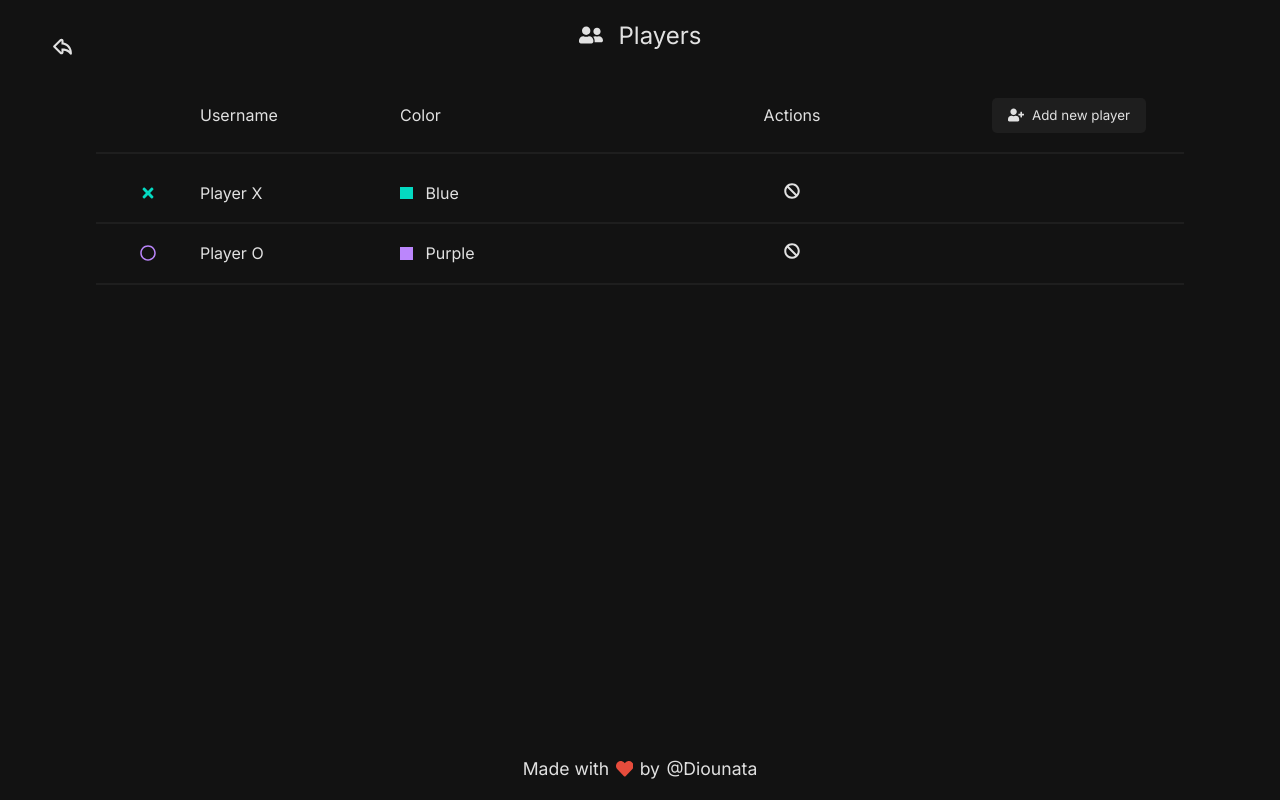
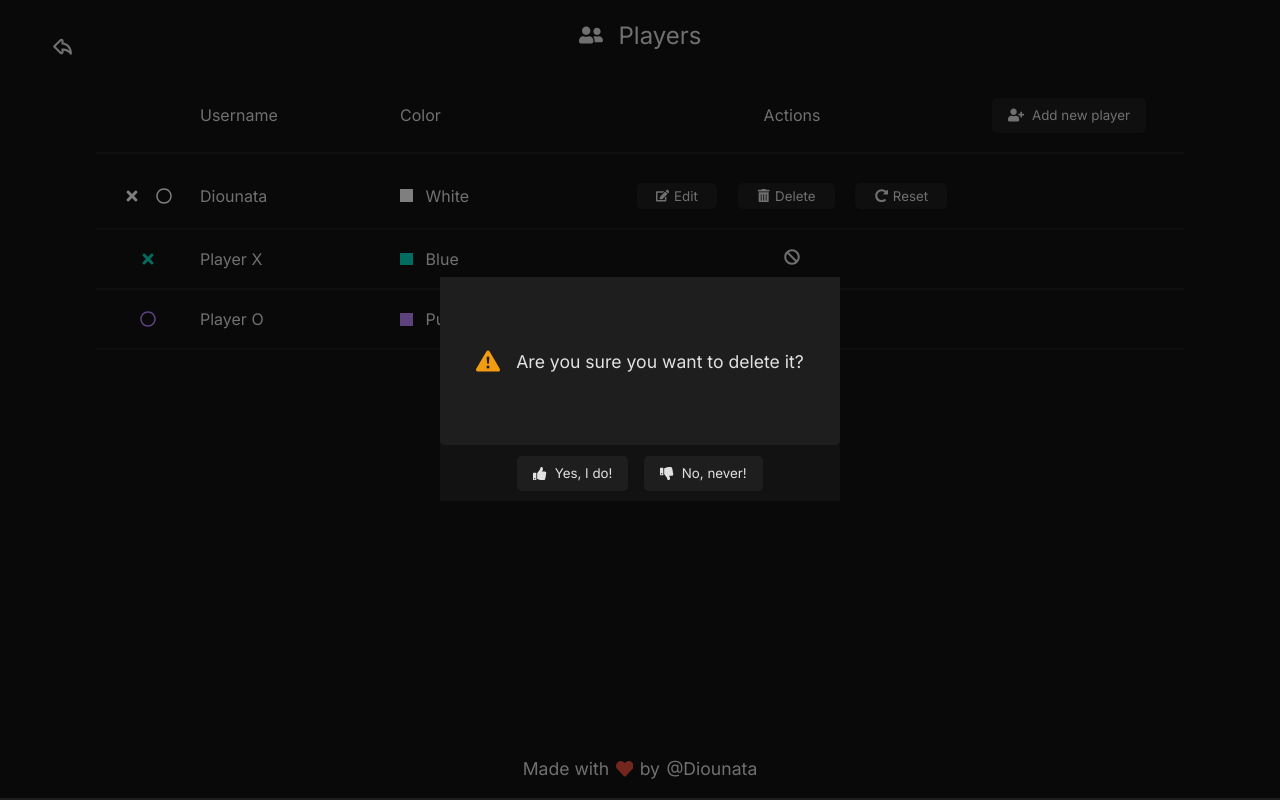
Before and after one commit to Diounata/tic-tac-toe, a Next.js app: page /players in a window 1280 px wide. Both pictures are taken after a click on the button "Delete". Built offline with nearby package versions, Linux system fonts and the light colour scheme.

Commit message:
Add verification modal when deleting player

```diff
--- /dev/null
+++ b/src/Components/Players/Modals/Delete.tsx
@@ -0,0 +1,40 @@
+import Danger from '../../../Icons/Danger';
+import ThumbsUp from '../../../Icons/ThumbsUp';
+import ThumbsDown from '../../../Icons/ThumbsDown';
+
+import { useModal } from '../../../Contexts/ModalContext';
+import { usePlayers } from '../../../Contexts/PlayersContext';
+
+export default function DeleteModal() {
+    const { changeModalState } = useModal();
+    const { deletePlayer, selectedPlayer } = usePlayers();
+
+    function deleteFunction(): void {
+        deletePlayer(selectedPlayer);
+        changeModalState(false);
+    }
+
+    return (
+        <>
+            <main>
+                <span>
+                    <Danger />
+                </span>
+
+                <p style={{ fontSize: '1.1rem' }}>
+                    Are you sure you want to delete it?
+                </p>
+            </main>
+
+            <footer>
+                <button onClick={deleteFunction}>
+                    <ThumbsUp /> Yes, I do!
+                </button>
+
+                <button onClick={() => changeModalState(false)}>
+                    <ThumbsDown /> No, never!
+                </button>
+            </footer>
+        </>
+    );
+}
--- a/src/Components/Players/PlayerData.tsx
+++ b/src/Components/Players/PlayerData.tsx
@@ -1,3 +1,4 @@
+import { useState } from 'react';
 import styles from '../../styles/Players/PlayerData.module.scss';
 
 import Edit from '../../Icons/Edit';
@@ -9,12 +10,30 @@ import O from '../../Icons/O';
 import PlayersButton from './PlayersButton';
 import DefaultPlayers from './DefaultPlayers';
 
+import Modal from '../Modal/Modal';
+import DeleteModal from './Modals/Delete';
+
 import { usePlayers } from '../../Contexts/PlayersContext';
+import { useModal } from '../../Contexts/ModalContext';
 
 export default function PlayerData() {
-    const { players, deletePlayer } = usePlayers();
+    const { players, changeSelectedPlayer } = usePlayers();
+    const { changeModalState } = useModal();
+
+    const [modalComponent, setModalComponent] = useState<JSX.Element>();
+
+    function showModal(component: JSX.Element, key: number): void {
+        changeSelectedPlayer(key);
+        setModalComponent(component);
+        changeModalState(true);
+    }
 
     return (
+        <>
+            <Modal>
+                {modalComponent}
+            </Modal>
+
             <article className={styles.container}>
                 {players.map((player, key) => (
                     <div key={key}>
@@ -34,7 +53,7 @@ export default function PlayerData() {
                                 <Edit /> Edit
                             </PlayersButton>
 
-                        <PlayersButton onClick={() => deletePlayer(key)}>
+                            <PlayersButton onClick={() => showModal(<DeleteModal />, key)}>
                                 <Trash /> Delete
                             </PlayersButton>
 
@@ -47,5 +66,6 @@ export default function PlayerData() {
 
                 <DefaultPlayers />
             </article>
+        </>
     );
 }
--- a/src/Contexts/PlayersContext.tsx
+++ b/src/Contexts/PlayersContext.tsx
@@ -28,7 +28,9 @@ type PlayerMatchProps = {
 type ContextProps = {
     players: PlayerProps[];
     defaultPlayers: PlayerProps[];
+    selectedPlayer: number;
 
+    changeSelectedPlayer(key: number): void;
     addNewPlayer(newPlayer: PlayerProps): void;
     deletePlayer(indexPlayer: number): void;
 };
@@ -83,6 +85,12 @@ export function PlayersContextProvider({ children }: ChildrenProps) {
         },
     ]);
 
+    const [selectedPlayer, setSelectedPlayer] = useState<number>();
+
+    function changeSelectedPlayer(key: number): void {
+        setSelectedPlayer(key);
+    }
+
     function addNewPlayer(newPlayer: PlayerProps): void {
         const newPlayers = [...players, newPlayer];
 
@@ -100,6 +108,8 @@ export function PlayersContextProvider({ children }: ChildrenProps) {
             value={{
                 players,
                 defaultPlayers,
+                selectedPlayer,
+                changeSelectedPlayer,
                 addNewPlayer,
                 deletePlayer,
             }}
--- /dev/null
+++ b/src/Icons/Danger.tsx
@@ -0,0 +1,5 @@
+import { BsFillExclamationTriangleFill } from 'react-icons/bs';
+
+export default function Danger() {
+    return <BsFillExclamationTriangleFill color='#f39c12' />;
+}
--- /dev/null
+++ b/src/Icons/ThumbsDown.tsx
@@ -0,0 +1,5 @@
+import { FaThumbsDown } from 'react-icons/fa';
+
+export default function ThumbsDown() {
+    return <FaThumbsDown />;
+}
--- /dev/null
+++ b/src/Icons/ThumbsUp.tsx
@@ -0,0 +1,5 @@
+import { FaThumbsUp } from 'react-icons/fa';
+
+export default function ThumbsUp() {
+    return <FaThumbsUp />;
+}
--- a/src/styles/Modal.module.scss
+++ b/src/styles/Modal.module.scss
@@ -5,6 +5,7 @@
 
     position: absolute;
     top: 0;
+    left: 0;
 
     display: grid;
     place-items: center;
@@ -36,7 +37,8 @@
             border-bottom-left-radius: 5px;
             border-bottom-right-radius: 5px;
 
-            span, p {
+            span,
+            p {
                 display: inline-flex;
                 align-items: center;
             }
@@ -52,6 +54,10 @@
             background: var(--dark-color);
 
             button {
+                display: flex;
+                align-items: center;
+                gap: 0.5rem;
+
                 border: 0;
                 padding: 0.6rem 1rem;
 
```
Lines whose indentation alone changed are shown as unchanged.
